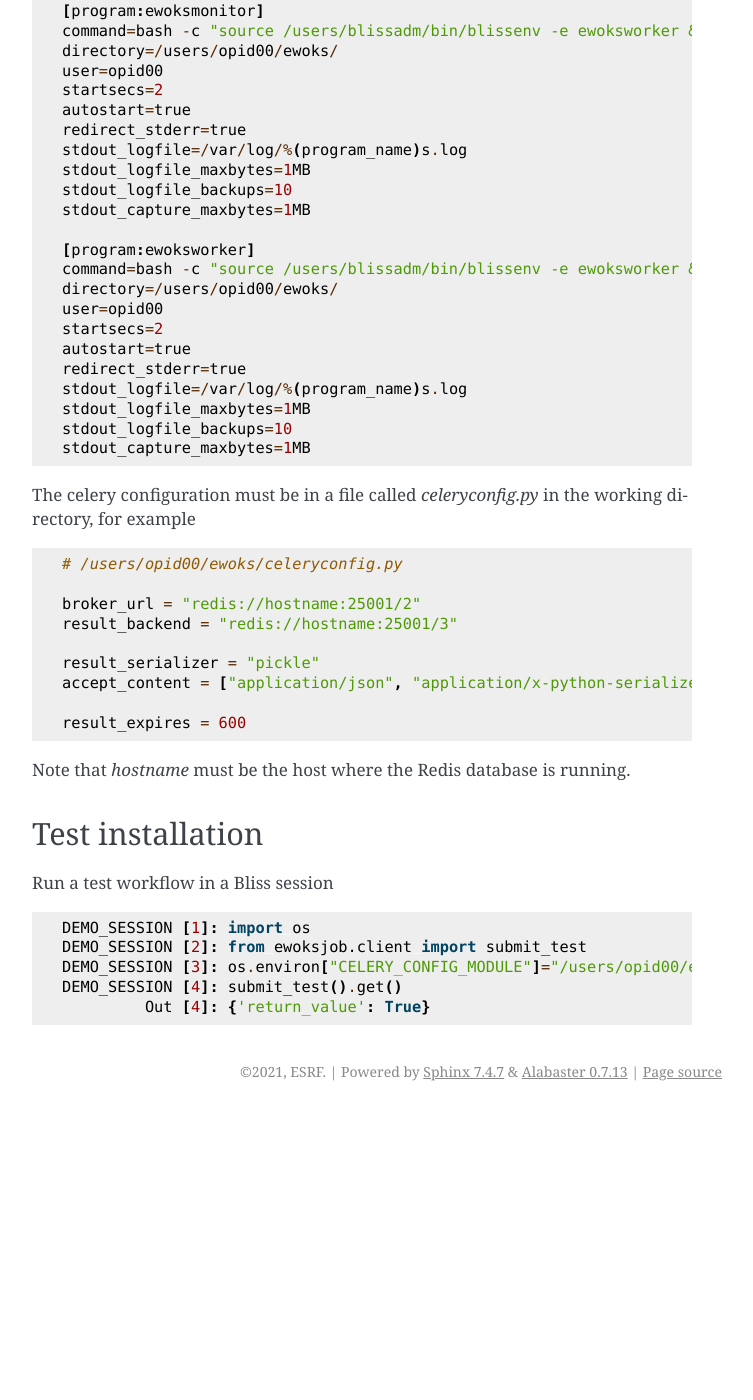
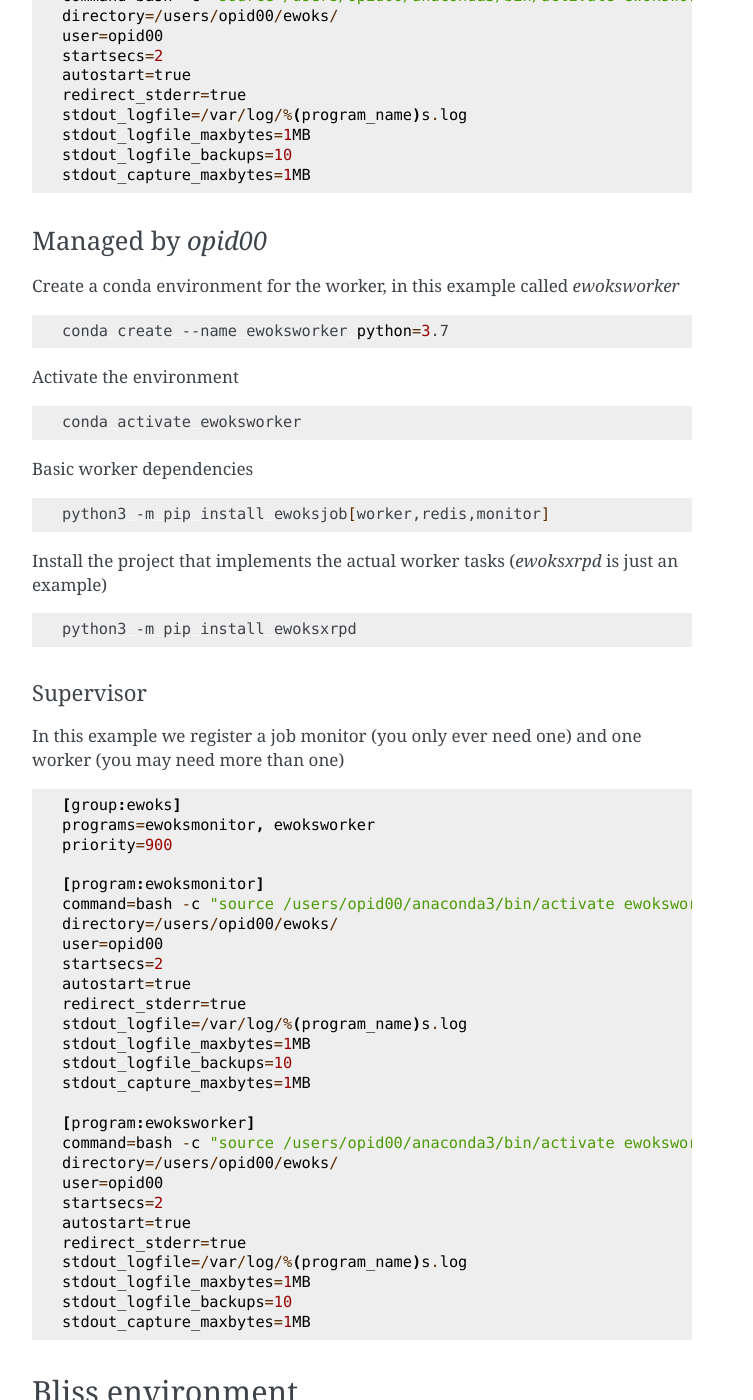
Before and after one commit to ewoks-kit/ewoksjob, a Sphinx documentation site: the page built from doc/bliss.rst, in a window 1280 px wide and 1400 px high, scrolled down 1330 px. Shown: the whole window, without its empty margins (388-1141 px from the left). Built offline with Sphinx 7.4.7, drawn with Linux system fonts in a browser that asks for light colours; before the commit the page ends 2441 px from its top, so only the background shows below that; some of the changed text lies outside the part shown.

Commit message:
modify bliss docs

```diff
--- a/doc/bliss.rst
+++ b/doc/bliss.rst
@@ -3,8 +3,17 @@ Usage with Bliss at the ESRF
 
 Assume you have a project called `ewoksxrpd` which implements some tasks for data processing.
 
+You need to create a worker environment, install *ewoksjob* in the bliss conda environment
+and create a celery configuration file.
+
 Worker environment
 ------------------
+
+Decide first whether the code needs to be managed and edited by the beamline staff or BCU staff.
+When the data processing code is not well established, most likely the beamline staff will manage it.
+
+Managed by *blissadm*
+^^^^^^^^^^^^^^^^^^^^^
 
 Create a conda environment for the worker, in this example called `ewoksworker`
 
@@ -30,21 +39,105 @@ Install the project that implements the actual worker tasks (`ewoksxrpd` is just
 
     python3 -m pip install ewoksxrpd
 
-Install `hdf5plugin` if you need to read Lima data
+Supervisor
+++++++++++
+
+In this example we register a job monitor (you only ever need one) and one worker (you may need more than one)
+
+.. code::
+
+    [group:ewoks]
+    programs=ewoksmonitor, ewoksworker
+    priority=900
+
+    [program:ewoksmonitor]
+    command=bash -c "source /users/opid00/anaconda3/bin/activate ewoksworker &&& exec celery flower"
+    directory=/users/opid00/ewoks/
+    user=opid00
+    startsecs=2
+    autostart=true
+    redirect_stderr=true
+    stdout_logfile=/var/log/%(program_name)s.log
+    stdout_logfile_maxbytes=1MB
+    stdout_logfile_backups=10
+    stdout_capture_maxbytes=1MB
+
+    [program:ewoksworker]
+    command=bash -c "source /users/opid00/anaconda3/bin/activate ewoksworker &&& exec celery -A ewoksjob.apps.ewoks worker"
+    directory=/users/opid00/ewoks/
+    user=opid00
+    startsecs=2
+    autostart=true
+    redirect_stderr=true
+    stdout_logfile=/var/log/%(program_name)s.log
+    stdout_logfile_maxbytes=1MB
+    stdout_logfile_backups=10
+    stdout_capture_maxbytes=1MB
+
+Managed by *opid00*
+^^^^^^^^^^^^^^^^^^^
+
+Create a conda environment for the worker, in this example called `ewoksworker`
 
 .. code:: bash
 
-    conda install hdf5plugin
+    conda create --name ewoksworker python=3.7
 
-Install `ewoksorange` if you need a Qt GUI to create workflows
+Activate the environment
 
 .. code:: bash
 
-    conda install orange3 -c conda-forge
-    python3 -m pip install ewoksorange
+    conda activate ewoksworker
 
-Client environment
-------------------
+Basic worker dependencies
+
+.. code:: bash
+
+    python3 -m pip install ewoksjob[worker,redis,monitor]
+
+Install the project that implements the actual worker tasks (`ewoksxrpd` is just an example)
+
+.. code:: bash
+
+    python3 -m pip install ewoksxrpd
+
+Supervisor
+++++++++++
+
+In this example we register a job monitor (you only ever need one) and one worker (you may need more than one)
+
+.. code::
+
+    [group:ewoks]
+    programs=ewoksmonitor, ewoksworker
+    priority=900
+
+    [program:ewoksmonitor]
+    command=bash -c "source /users/opid00/anaconda3/bin/activate ewoksworker &&& exec celery flower"
+    directory=/users/opid00/ewoks/
+    user=opid00
+    startsecs=2
+    autostart=true
+    redirect_stderr=true
+    stdout_logfile=/var/log/%(program_name)s.log
+    stdout_logfile_maxbytes=1MB
+    stdout_logfile_backups=10
+    stdout_capture_maxbytes=1MB
+
+    [program:ewoksworker]
+    command=bash -c "source /users/opid00/anaconda3/bin/activate ewoksworker &&& exec celery -A ewoksjob.apps.ewoks worker"
+    directory=/users/opid00/ewoks/
+    user=opid00
+    startsecs=2
+    autostart=true
+    redirect_stderr=true
+    stdout_logfile=/var/log/%(program_name)s.log
+    stdout_logfile_maxbytes=1MB
+    stdout_logfile_backups=10
+    stdout_capture_maxbytes=1MB
+
+Bliss environment
+-----------------
 
 Activate the Bliss environment
 
@@ -59,42 +152,11 @@ Install the client dependencies
     conda install celery
     python3 -m pip install ewoksjob
 
-Supervisor
-----------
+Celery configuration
+--------------------
 
-In this example we register a job monitor (you only ever need one) and one worker (you may need more than one)
-
-.. code::
-
-    [group:ewoks]
-    programs=ewoksmonitor, ewoksworker
-    priority=900
-
-    [program:ewoksmonitor]
-    command=bash -c "source /users/blissadm/bin/blissenv -e ewoksworker && exec celery flower"
-    directory=/users/opid00/ewoks/
-    user=opid00
-    startsecs=2
-    autostart=true
-    redirect_stderr=true
-    stdout_logfile=/var/log/%(program_name)s.log
-    stdout_logfile_maxbytes=1MB
-    stdout_logfile_backups=10
-    stdout_capture_maxbytes=1MB
-
-    [program:ewoksworker]
-    command=bash -c "source /users/blissadm/bin/blissenv -e ewoksworker && exec celery -A ewoksjob.apps.ewoks worker"
-    directory=/users/opid00/ewoks/
-    user=opid00
-    startsecs=2
-    autostart=true
-    redirect_stderr=true
-    stdout_logfile=/var/log/%(program_name)s.log
-    stdout_logfile_maxbytes=1MB
-    stdout_logfile_backups=10
-    stdout_capture_maxbytes=1MB
-
-The celery configuration must be in a file called `celeryconfig.py` in the working directory, for example
+The celery configuration must be in a file called `celeryconfig.py` in the working directory
+as specified in the supervisor configuration. For example
 
 .. code:: python
 
```
